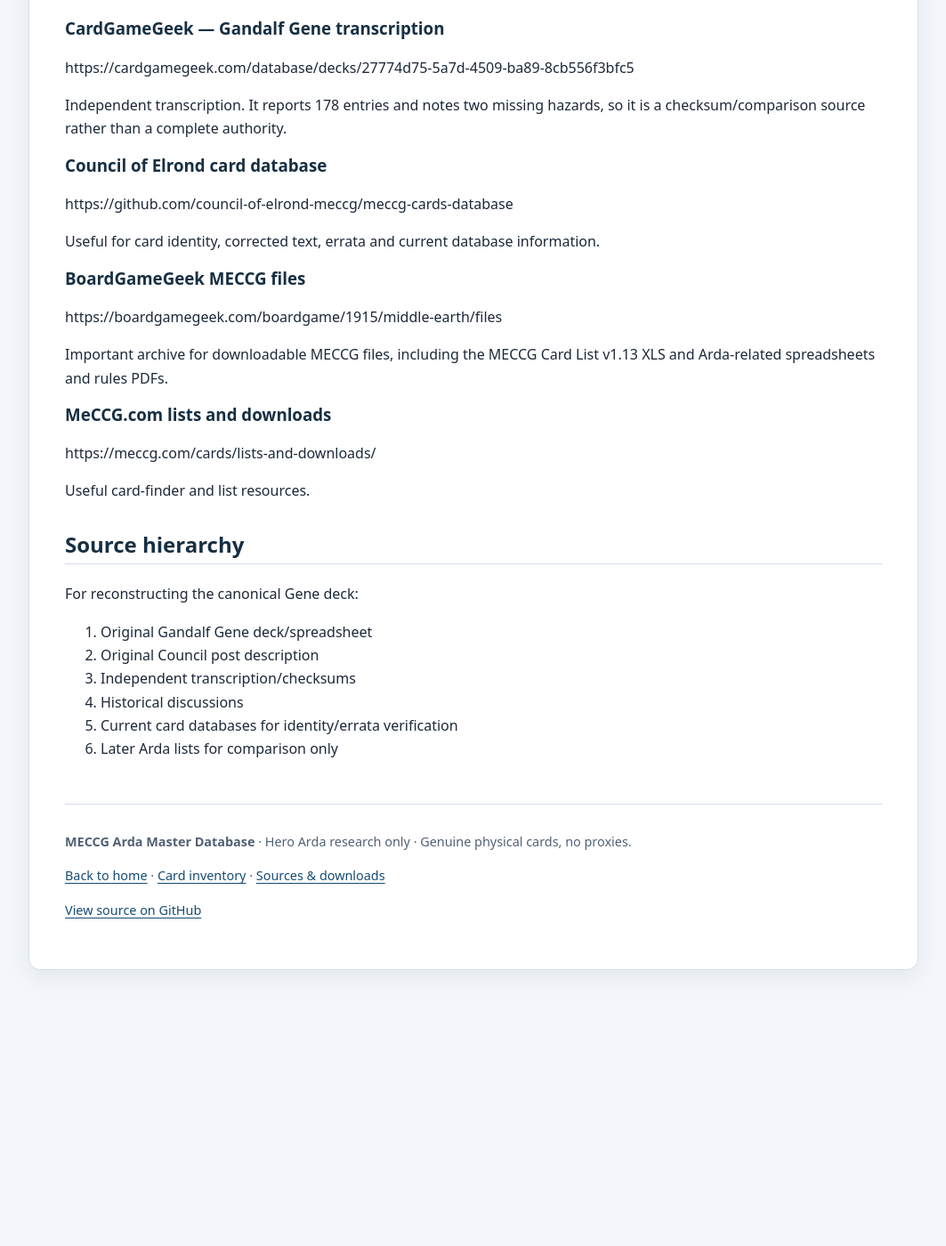
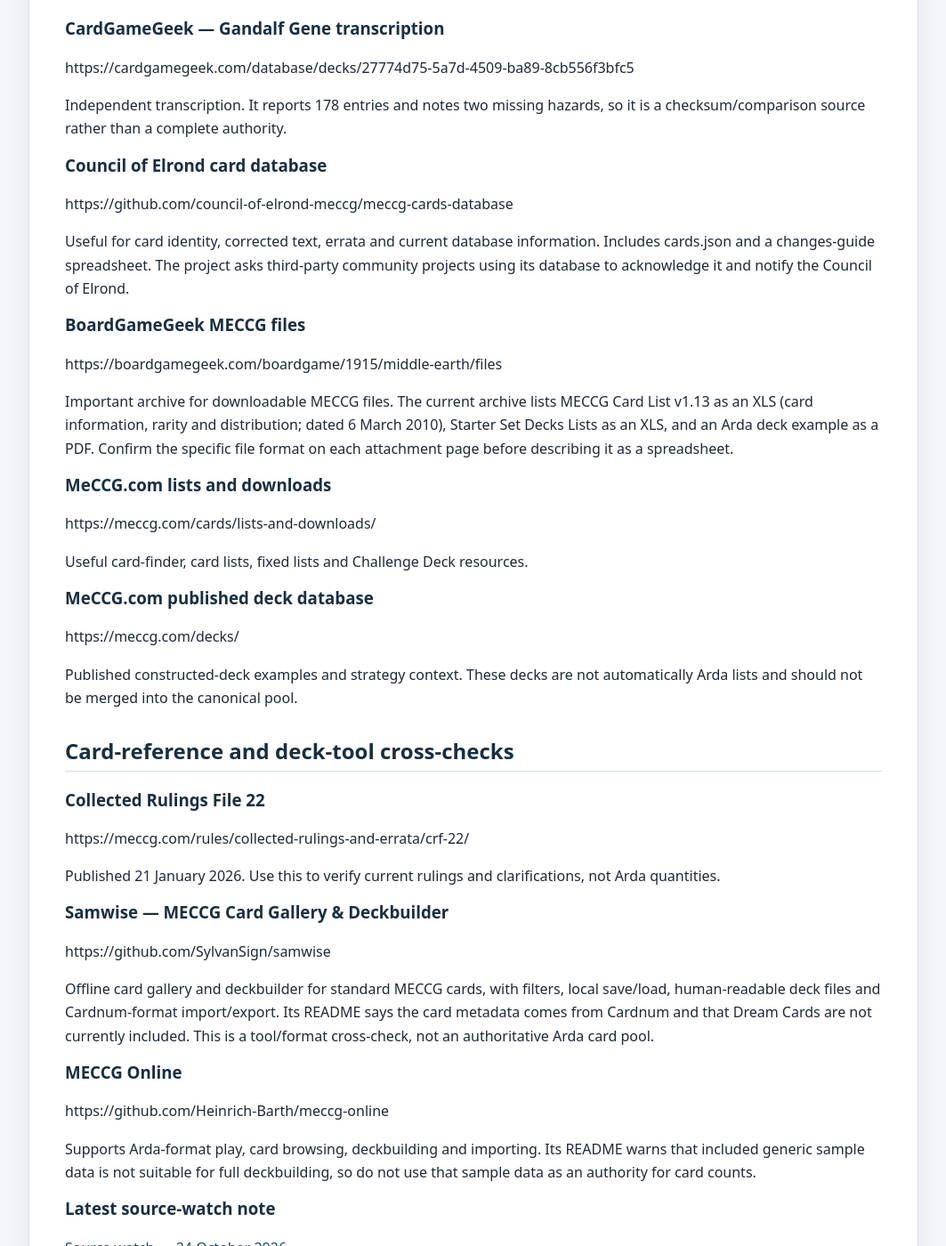
Before and after one commit to JamSpot/meccg-arda-master-database, a Jekyll site: the page built from docs/sources.md, in a window 1280 px wide and 1400 px high, scrolled down 697 px. Shown: the whole window at 89% size, without its empty margins (108-1171 px from the left). Built offline with Jekyll 4.4.1, drawn with Linux system fonts in a browser that asks for light colours; our own code applies the rules of GitHub Pages for plain Markdown files; before the commit the page ends 1811 px from its top, so only the background shows below that; some of the changed text lies outside the part shown.

Commit message:
Expand Arda source register with card tools and rulings

```diff
--- a/docs/sources.md
+++ b/docs/sources.md
@@ -5,7 +5,7 @@
 ### Council of Elrond — Gandalf Gene
 https://councilofelrond.org/forum/viewtopic.php?f=37&hilit=gandalf+gene&p=23844&t=2870
 
-Original 2016 post and GandalfGeneArda.xls attachment.
+Original 2016 post and GandalfGeneArda.xls attachment. This remains the primary quantity source for the canonical deck.
 
 ### Council of Elrond — Arda Ten Years Later
 https://www.councilofelrond.org/forum/viewtopic.php?t=3944
@@ -20,23 +20,51 @@ Independent transcription. It reports 178 entries and notes two missing hazards,
 ### Council of Elrond card database
 https://github.com/council-of-elrond-meccg/meccg-cards-database
 
-Useful for card identity, corrected text, errata and current database information.
+Useful for card identity, corrected text, errata and current database information. Includes cards.json and a changes-guide spreadsheet. The project asks third-party community projects using its database to acknowledge it and notify the Council of Elrond.
 
 ### BoardGameGeek MECCG files
 https://boardgamegeek.com/boardgame/1915/middle-earth/files
 
-Important archive for downloadable MECCG files, including the MECCG Card List v1.13 XLS and Arda-related spreadsheets and rules PDFs.
+Important archive for downloadable MECCG files. The current archive lists MECCG Card List v1.13 as an XLS (card information, rarity and distribution; dated 6 March 2010), Starter Set Decks Lists as an XLS, and an Arda deck example as a PDF. Confirm the specific file format on each attachment page before describing it as a spreadsheet.
 
 ### MeCCG.com lists and downloads
 https://meccg.com/cards/lists-and-downloads/
 
-Useful card-finder and list resources.
+Useful card-finder, card lists, fixed lists and Challenge Deck resources.
+
+### MeCCG.com published deck database
+https://meccg.com/decks/
+
+Published constructed-deck examples and strategy context. These decks are not automatically Arda lists and should not be merged into the canonical pool.
+
+## Card-reference and deck-tool cross-checks
+
+### Collected Rulings File 22
+https://meccg.com/rules/collected-rulings-and-errata/crf-22/
+
+Published 21 January 2026. Use this to verify current rulings and clarifications, not Arda quantities.
+
+### Samwise — MECCG Card Gallery & Deckbuilder
+https://github.com/SylvanSign/samwise
+
+Offline card gallery and deckbuilder for standard MECCG cards, with filters, local save/load, human-readable deck files and Cardnum-format import/export. Its README says the card metadata comes from Cardnum and that Dream Cards are not currently included. This is a tool/format cross-check, not an authoritative Arda card pool.
+
+### MECCG Online
+https://github.com/Heinrich-Barth/meccg-online
+
+Supports Arda-format play, card browsing, deckbuilding and importing. Its README warns that included generic sample data is not suitable for full deckbuilding, so do not use that sample data as an authority for card counts.
+
+### Latest source-watch note
+[Source watch — 24 October 2026](research-watch-2026-10-24.html)
+
+Records the latest tool discovery, file-format clarification and current quantity status.
 
 ## Source hierarchy
+
 For reconstructing the canonical Gene deck:
 1. Original Gandalf Gene deck/spreadsheet
 2. Original Council post description
 3. Independent transcription/checksums
-4. Historical discussions
-5. Current card databases for identity/errata verification
-6. Later Arda lists for comparison only
+4. Historical discussions and separately labelled Arda variants
+5. Current card databases for identity, expansion, rarity and errata verification
+6. Deckbuilding software as a technical cross-check only
```
